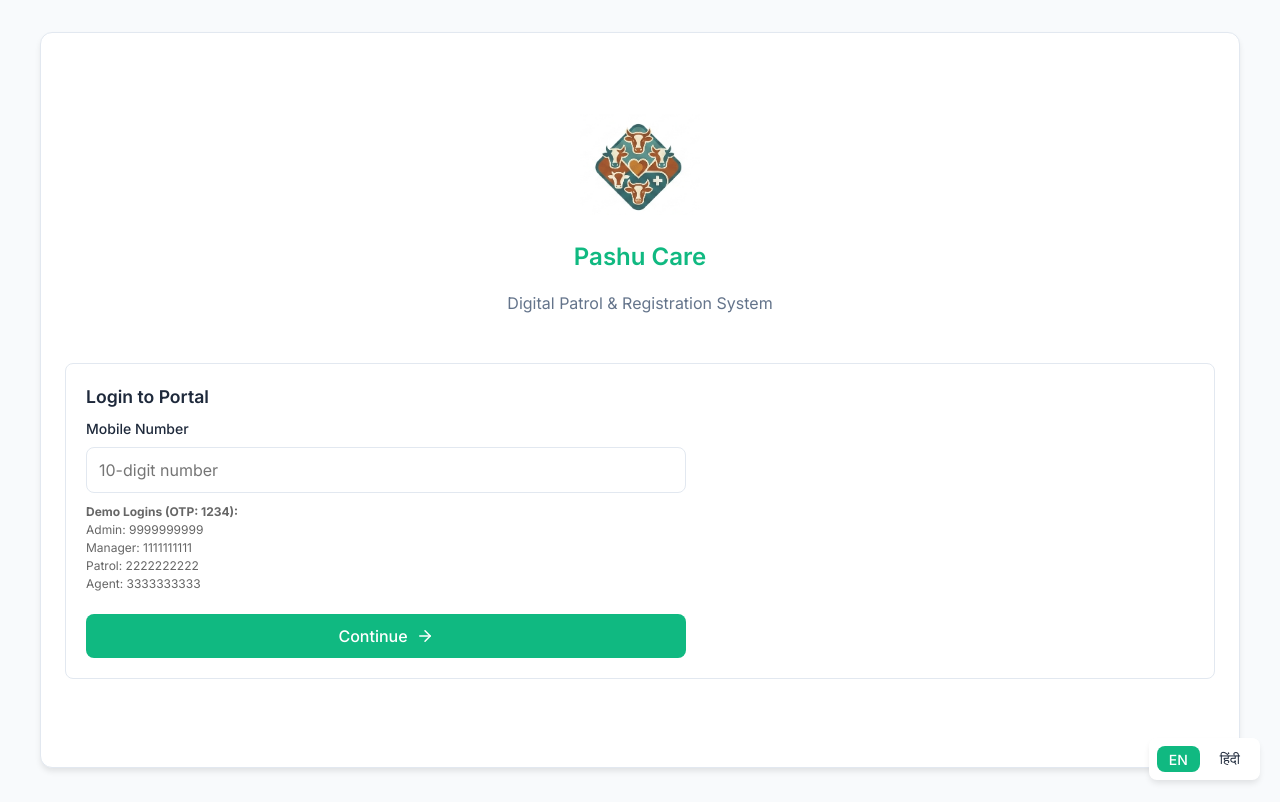
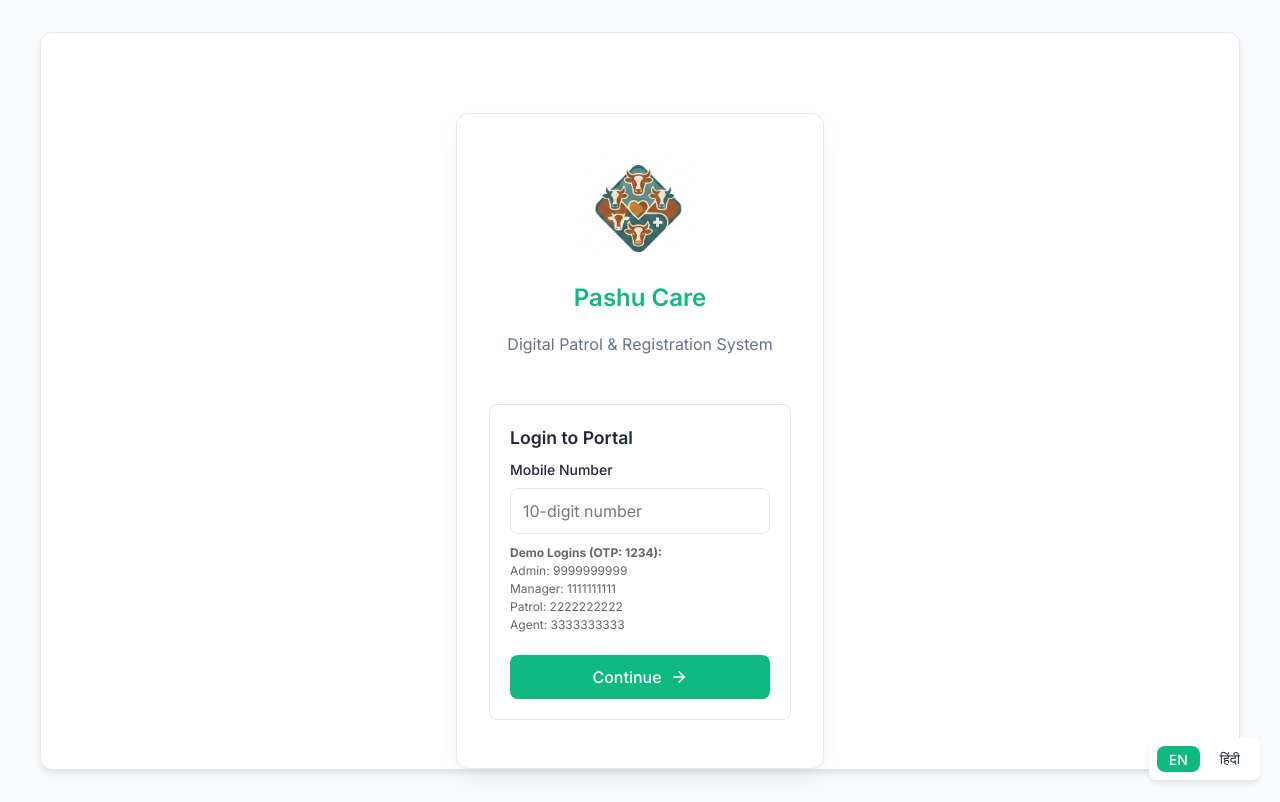
Before and after one commit to tiwariji404/Pashu-Care, a React (Vite) app: page /login in a window 1280 px wide. Built offline with nearby package versions, Linux system fonts and the light colour scheme; no server answers.

Commit message:
new changes

```diff
--- a/src/index.css
+++ b/src/index.css
@@ -54,6 +54,20 @@ p { color: var(--text-secondary); margin-bottom: 1rem; }
   flex: 1;
   padding: 1.5rem;
   overflow-y: auto;
+}
+
+.login-wrapper {
+  display: flex;
+  flex-direction: column;
+  justify-content: center;
+  height: 100%;
+  padding: 1.5rem;
+}
+
+.responsive-grid {
+  display: flex;
+  flex-direction: column;
+  gap: 1rem;
 }
 
 /* Components */
@@ -224,6 +238,28 @@ p { color: var(--text-secondary); margin-bottom: 1rem; }
     border: 1px solid var(--border-color);
   }
 
+  /* Center the login wrapper gorgeously on desktop */
+  .login-wrapper {
+    max-width: 480px;
+    margin: 0 auto;
+    border-radius: 12px;
+    border: 1px solid var(--border-color);
+    background-color: var(--surface-color);
+    box-shadow: 0 10px 25px rgba(0,0,0,0.05);
+    padding: 2rem;
+    height: auto;
+    align-self: center;
+    margin-top: 10vh;
+  }
+
+  /* Responsive Grid for all List pages */
+  .responsive-grid {
+    display: grid;
+    grid-template-columns: repeat(auto-fill, minmax(320px, 1fr));
+    gap: 1.5rem;
+    align-items: start;
+  }
+
   /* Keep forms readable by preventing them from stretching 1200px wide */
   form {
     max-width: 600px;
--- a/src/pages/AgentList.jsx
+++ b/src/pages/AgentList.jsx
@@ -34,7 +34,7 @@ export default function AgentList() {
           Total Assigned: <strong>{agents.length}</strong>
         </p>
 
-        <div style={{ display: 'flex', flexDirection: 'column', gap: '1rem' }}>
+        <div className="responsive-grid">
           {agents.map(worker => {
             const inv = worker.inventory || { total: 0, remaining: 0, label: 'Task' };
             const used = inv.total - inv.remaining;
--- a/src/pages/AmbulanceList.jsx
+++ b/src/pages/AmbulanceList.jsx
@@ -22,7 +22,8 @@ export default function AmbulanceList() {
         <p>Showing transport services in: <strong>{userLocation || 'Location Not Set'}</strong></p>
 
         {nearby.length > 0 ? (
-          nearby.map(vehicle => (
+          <div className="responsive-grid">
+            {nearby.map(vehicle => (
               <div key={vehicle.id} className="card" style={{ marginBottom: '1rem', borderLeft: '4px solid #10b981' }}>
                 <div style={{ display: 'flex', justifyContent: 'space-between', alignItems: 'flex-start' }}>
                   <div>
@@ -43,7 +44,8 @@ export default function AmbulanceList() {
                   </a>
                 </div>
               </div>
-          ))
+            ))}
+          </div>
         ) : (
           <div className="card" style={{ textAlign: 'center', padding: '2rem 1rem' }}>
             <Ambulance size={48} color="var(--primary-color)" style={{ margin: '0 auto', opacity: 0.5 }} />
--- a/src/pages/GaushalaList.jsx
+++ b/src/pages/GaushalaList.jsx
@@ -22,7 +22,8 @@ export default function GaushalaList() {
         <p>Location Filter: <strong>{userLocation || 'Not Set'}</strong></p>
 
         {nearby.length > 0 ? (
-          nearby.map(g => (
+          <div className="responsive-grid">
+            {nearby.map(g => (
               <div key={g.id} className="card" style={{ marginBottom: '1rem', borderTop: '4px solid var(--primary-color)' }}>
                 <h3 style={{ margin: '0 0 0.5rem 0' }}>{g.name}</h3>
                 <div style={{ display: 'flex', alignItems: 'center', gap: '0.5rem', fontSize: '0.875rem', color: 'var(--text-secondary)', marginBottom: '0.5rem' }}>
@@ -37,7 +38,8 @@ export default function GaushalaList() {
                   <button className="btn btn-outline" style={{ padding: '0.25rem 0.5rem', width: 'auto', fontSize: '0.8rem' }}>Donate / Adopt</button>
                 </div>
               </div>
-          ))
+            ))}
+          </div>
         ) : (
           <div className="card" style={{ textAlign: 'center', padding: '2rem 1rem' }}>
             <p style={{ margin: 0, color: 'var(--text-secondary)' }}>No gaushalas mapped near your location.</p>
--- a/src/pages/Login.jsx
+++ b/src/pages/Login.jsx
@@ -58,7 +58,7 @@ export default function Login() {
   };
 
   return (
-      <div className="content" style={{ display: 'flex', flexDirection: 'column', justifyContent: 'center', height: '100%' }}>
+    <div className="login-wrapper">
         <div style={{ textAlign: 'center', marginBottom: '2rem' }}>
           <img src="/src/assets/pashu care.png" alt="Pashu Care Logo" style={{ width: '120px', height: '120px', objectFit: 'contain', margin: '0 auto' }} />
           <h1 style={{ marginTop: '0.5rem', color: 'var(--primary-color)' }}>{t('app_title')}</h1>
--- a/src/pages/MissingZone.jsx
+++ b/src/pages/MissingZone.jsx
@@ -94,9 +94,11 @@ export default function MissingZone() {
                 <h3 style={{ display: 'flex', alignItems: 'center', gap: '0.5rem', marginBottom: '1rem' }}>
                   <MapPin size={20} color="#eab308" /> Spotted Animals in Area
                 </h3>
+                <div className="responsive-grid">
                   {areaReports.length > 0 ? areaReports.map(r => (
                     <ReportCard key={r.id} report={r} />
                   )) : <p style={{textAlign:'center', marginTop:'2rem', color:'var(--text-secondary)'}}>No spotted animal reports in your area.</p>}
+                </div>
               </div>
             )}
 
@@ -105,17 +107,21 @@ export default function MissingZone() {
                 <h3 style={{ display: 'flex', alignItems: 'center', gap: '0.5rem', marginBottom: '1rem' }}>
                   <AlertTriangle size={20} color="var(--danger-color)" /> Missing Animals
                 </h3>
+                <div className="responsive-grid">
                   {missingAnimalReports.length > 0 ? missingAnimalReports.map(r => (
                     <ReportCard key={r.id} report={r} />
                   )) : <p style={{textAlign:'center', marginTop:'2rem', color:'var(--text-secondary)'}}>No missing animal reports.</p>}
+                </div>
               </div>
             )}
 
             {tab === 'my' && (
               <div>
+                <div className="responsive-grid">
                   {myReports.length > 0 ? myReports.map(r => (
                     <ReportCard key={r.id} report={r} />
                   )) : <p style={{textAlign:'center', marginTop:'2rem', color:'var(--text-secondary)'}}>You haven't filed any missing reports.</p>}
+                </div>
               </div>
             )}
           </>
--- a/src/pages/VetList.jsx
+++ b/src/pages/VetList.jsx
@@ -22,7 +22,8 @@ export default function VetList() {
         <p>Showing doctors in: <strong>{userLocation || 'Location Not Set'}</strong></p>
 
         {nearby.length > 0 ? (
-          nearby.map(vet => (
+          <div className="responsive-grid">
+            {nearby.map(vet => (
               <div key={vet.id} className="card" style={{ marginBottom: '1rem', borderLeft: '4px solid #3b82f6' }}>
                 <div style={{ display: 'flex', justifyContent: 'space-between', alignItems: 'flex-start' }}>
                   <div>
@@ -43,7 +44,8 @@ export default function VetList() {
                   </a>
                 </div>
               </div>
-          ))
+            ))}
+          </div>
         ) : (
           <div className="card" style={{ textAlign: 'center', padding: '2rem 1rem' }}>
             <p style={{ margin: 0, color: 'var(--text-secondary)' }}>No registered vets near your location right now.</p>
```
Lines whose indentation alone changed are shown as unchanged.
